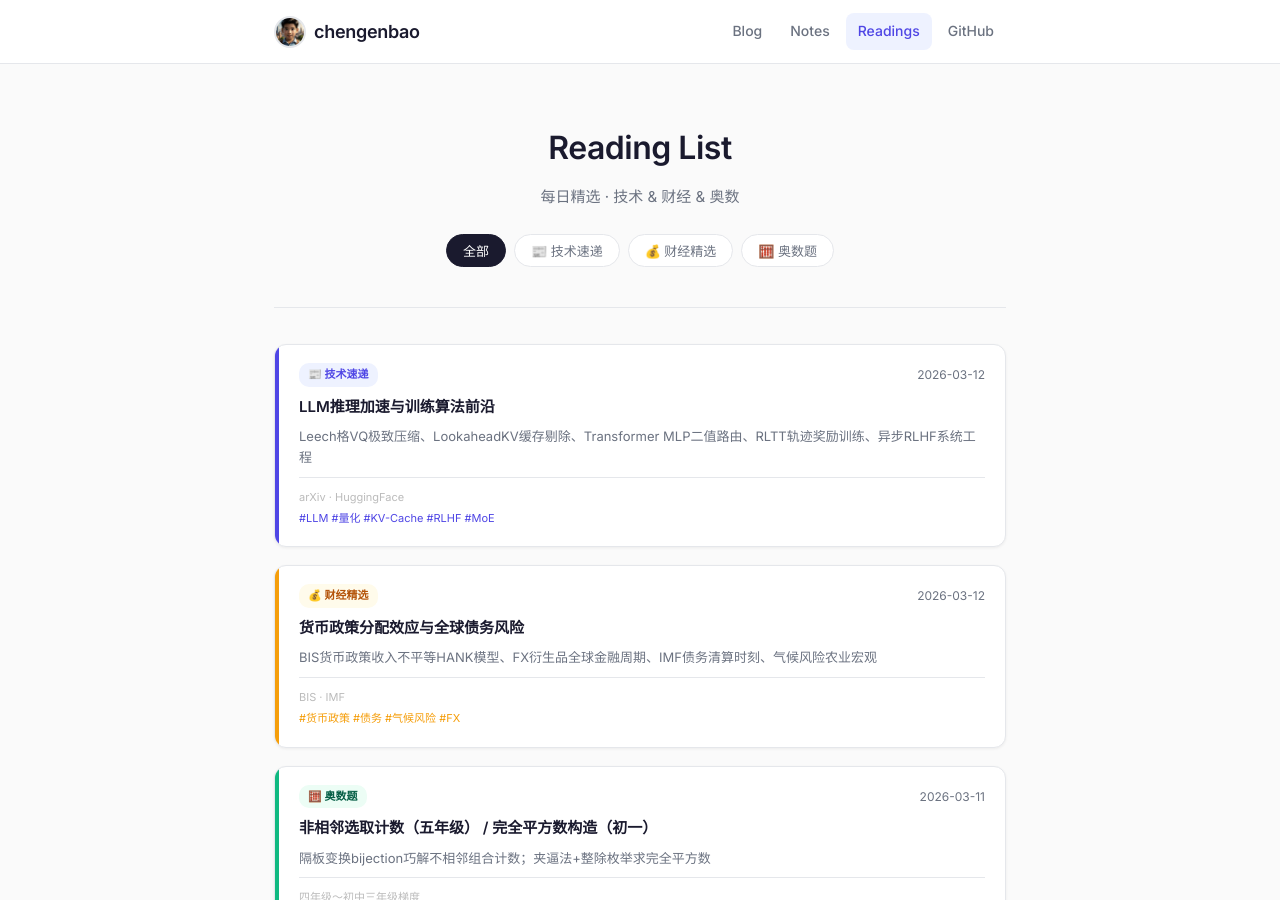
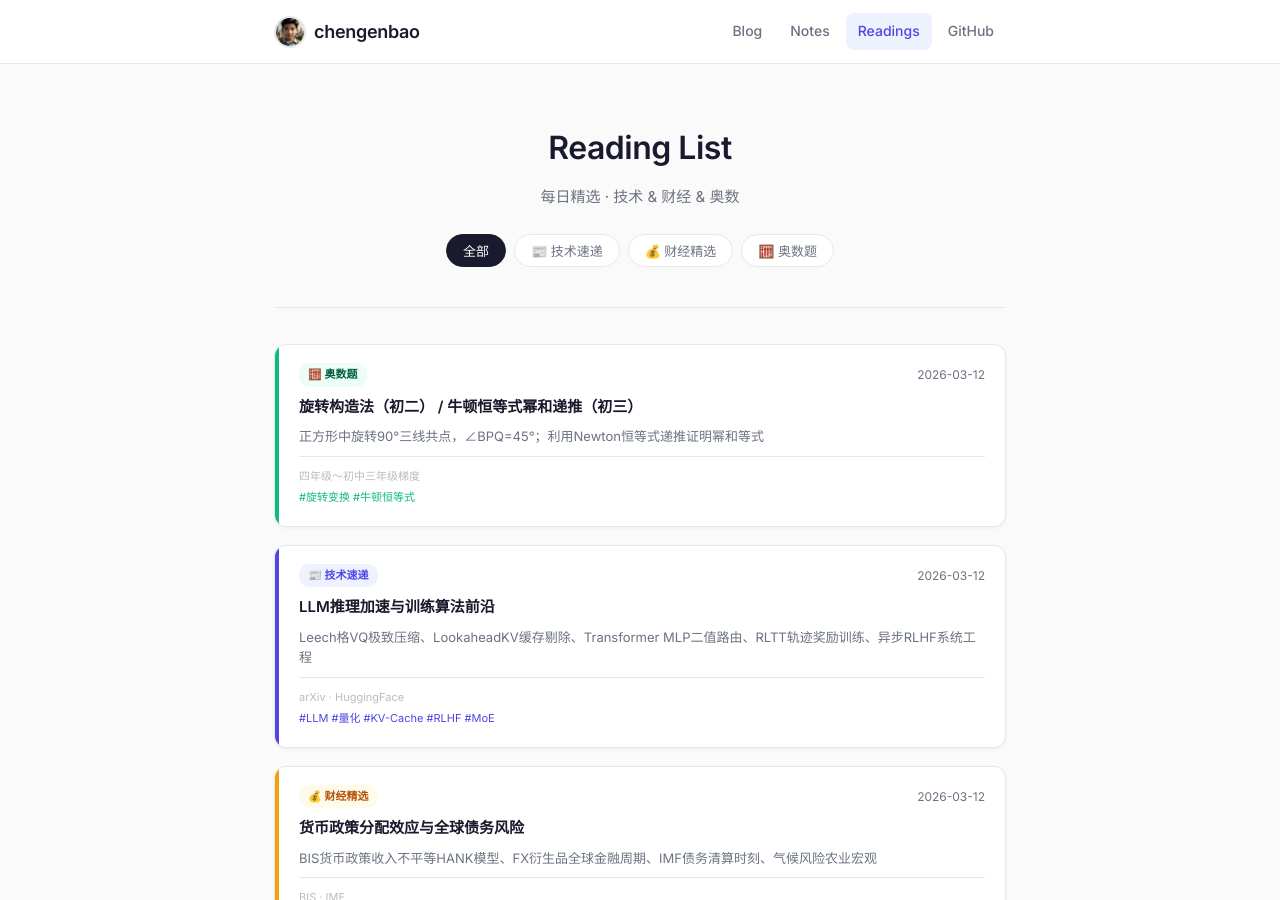
Before and after one commit to chengenbao/chengenbao.github.io, a Jekyll site: the page built from reading-list/index.md, in a window 1280 px wide and 900 px high. Built offline with Jekyll 4.4.1, drawn with Linux system fonts in a browser that asks for light colours.

Commit message:
update reading list index: add math 2026-03-12

```diff
--- a/reading-list/index.md
+++ b/reading-list/index.md
@@ -18,6 +18,21 @@ permalink: /reading-list/
   </div>
 
   <div class="rl-grid">
+<a class="rl-card math" href="/reading-list/2026-03-12-math/">
+  <div class="rl-accent"></div>
+  <div class="rl-body">
+    <div class="rl-top">
+      <span class="rl-badge math">🧮 奥数题</span>
+      <time>2026-03-12</time>
+    </div>
+    <h2>旋转构造法（初二） / 牛顿恒等式幂和递推（初三）</h2>
+    <p>正方形中旋转90°三线共点，∠BPQ=45°；利用Newton恒等式递推证明幂和等式</p>
+    <div class="rl-meta">
+      <span class="rl-source">四年级～初中三年级梯度</span>
+      <span class="rl-tags">#旋转变换 #牛顿恒等式</span>
+    </div>
+  </div>
+</a>
 <a class="rl-card tech" href="/reading-list/2026-03-12-tech-daily/">
   <div class="rl-accent"></div>
   <div class="rl-body">
```
